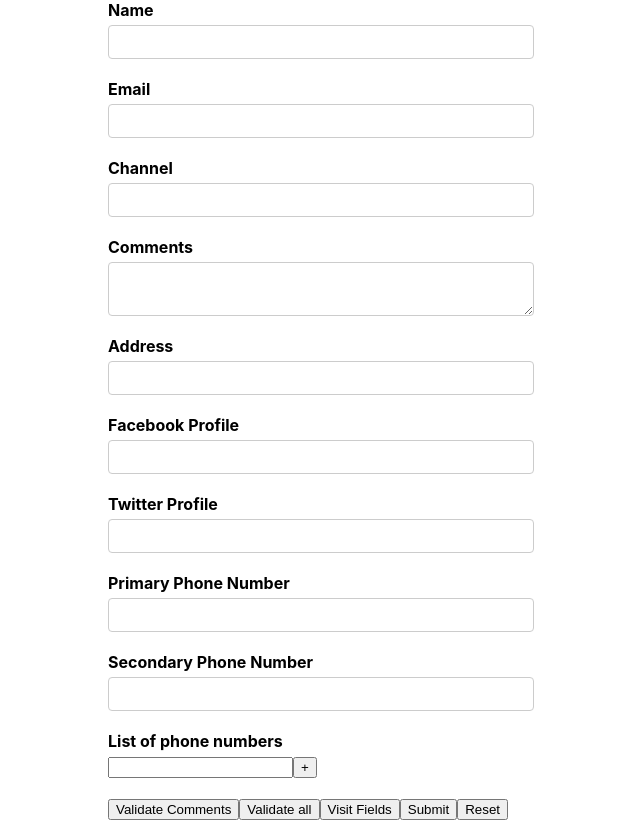
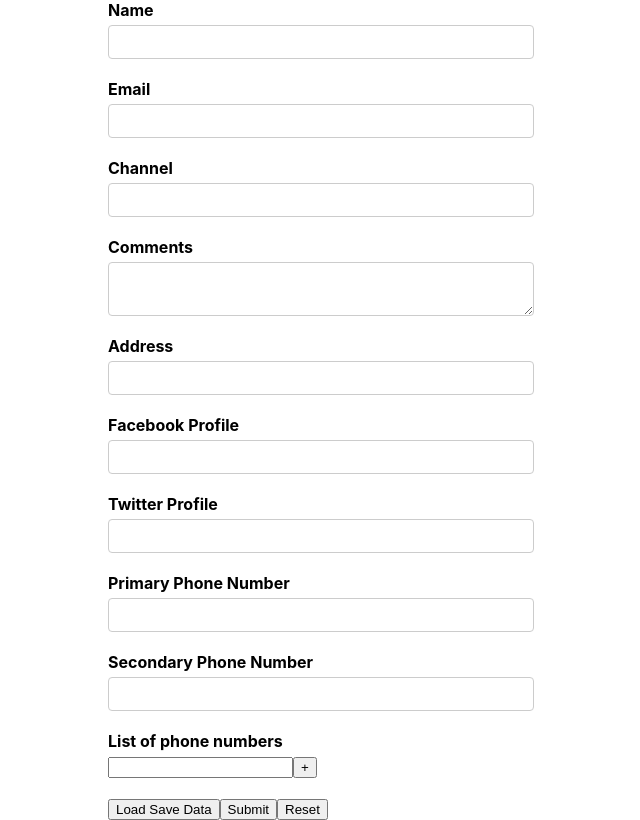
Before and after one commit to kamleshkatpara/react-formik, a React (Create React App) app: page / in a window 1280 px wide. Shown: the whole page, without its empty margins (319-959 px from the left). Built offline with nearby package versions, Linux system fonts and the light colour scheme.

Commit message:
Loaded Saved Data

```diff
--- a/src/components/YoutubeForm.js
+++ b/src/components/YoutubeForm.js
@@ -1,4 +1,4 @@
-import React from "react";
+import React, { useState } from "react";
 import {
   Formik,
   Form,
@@ -16,6 +16,20 @@ const initialValues = {
   channel: "",
   comments: "",
   address: "",
+  social: {
+    facebook: "",
+    twitter: "",
+  },
+  phoneNumbers: ["", ""],
+  phNumbers: [""],
+};
+
+const savedValues = {
+  name: "Vishwas",
+  email: "v@example.com",
+  channel: "codevolution",
+  comments: "Welcome to Formik",
+  address: "Mumbai",
   social: {
     facebook: "",
     twitter: "",
@@ -47,12 +61,14 @@ const validateComments = (value) => {
 };
 
 function YoutubeForm() {
+  const [formValues, setformValues] = useState(null);
+
   return (
     <Formik
-      initialValues={initialValues}
+      initialValues={formValues || initialValues}
       validationSchema={validationSchema}
       onSubmit={onSubmit}
-      validadeOnMount
+      enableReinitialize
     >
       {(formik) => {
         console.log("Formik Props", formik);
@@ -156,7 +172,10 @@ function YoutubeForm() {
                 }}
               </FieldArray>
             </div>
-            <button
+            {/* <button
+              type="button"
+              onClick={() => formik.validateField("comments")}
+            >  <button
               type="button"
               onClick={() => formik.validateField("comments")}
             >
@@ -178,6 +197,27 @@ function YoutubeForm() {
             >
               Visit Fields
             </button>
+              Validate Comments
+            </button>
+            <button type="button" onClick={() => formik.validateForm()}>
+              Validate all
+            </button>
+            <button
+              type="button"
+              onClick={() =>
+                formik.setTouched({
+                  name: true,
+                  email: true,
+                  channel: true,
+                  comments: true,
+                })
+              }
+            >
+              Visit Fields
+            </button> */}
+            <button type="button" onClick={() => setformValues(savedValues)}>
+              Load Save Data
+            </button>
             <button
               type="submit"
               disabled={!formik.isValid || formik.isSubmitting}
```
